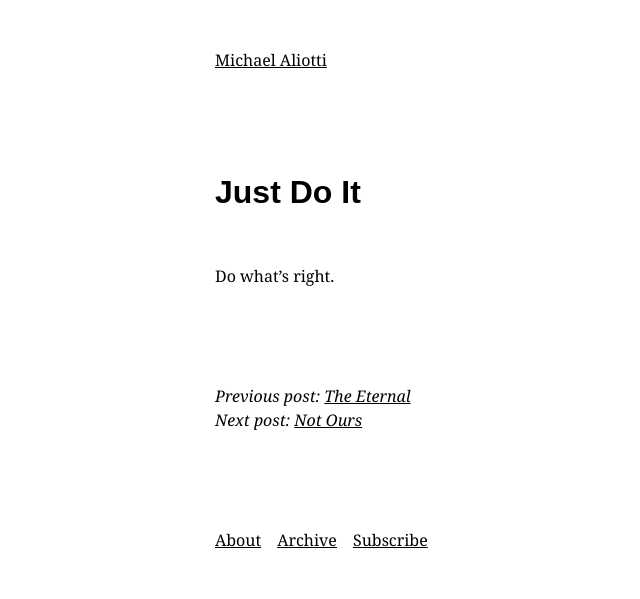
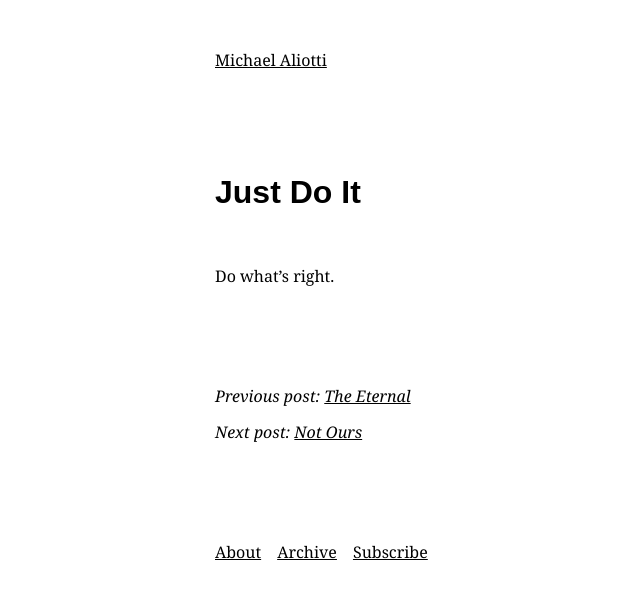
Before and after one commit to michaelaliotti/michaelaliotti.github.io, a Jekyll site: the page built from _posts/2020-02-24-just-do-it.md, in a window 1280 px wide. Shown: the top 599 px of the page, without its empty margins (137-777 px from the left). Built offline with Jekyll 4.4.1, drawn with Linux system fonts in a browser that asks for light colours.

Commit message:
Final style tweaks.

```diff
--- a/assets/css/styles.css
+++ b/assets/css/styles.css
@@ -69,6 +69,11 @@ aside ul {
 	padding: 0;
 }
 
+aside li {
+	margin: .75em 0;
+	padding: 0;
+}
+
 nav ul {
 	display: flex;
 	flex-wrap: wrap;
```
